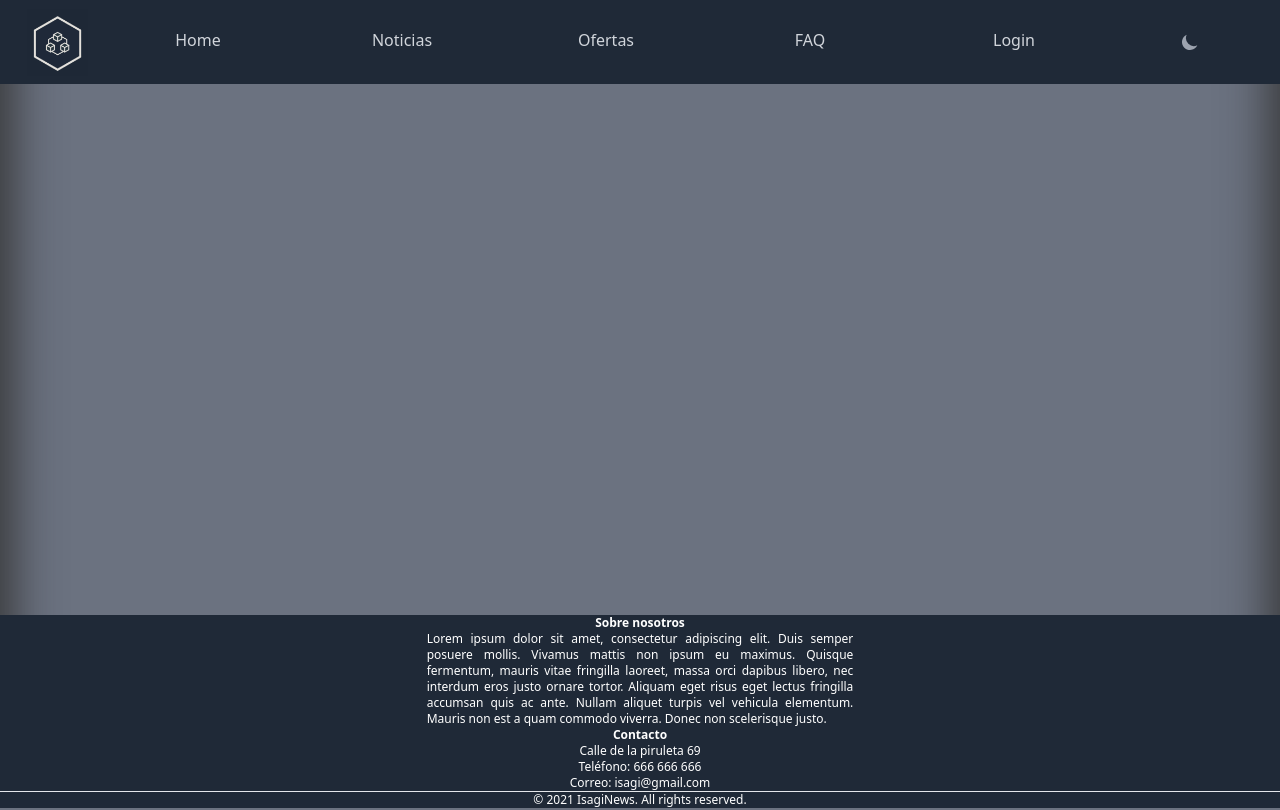
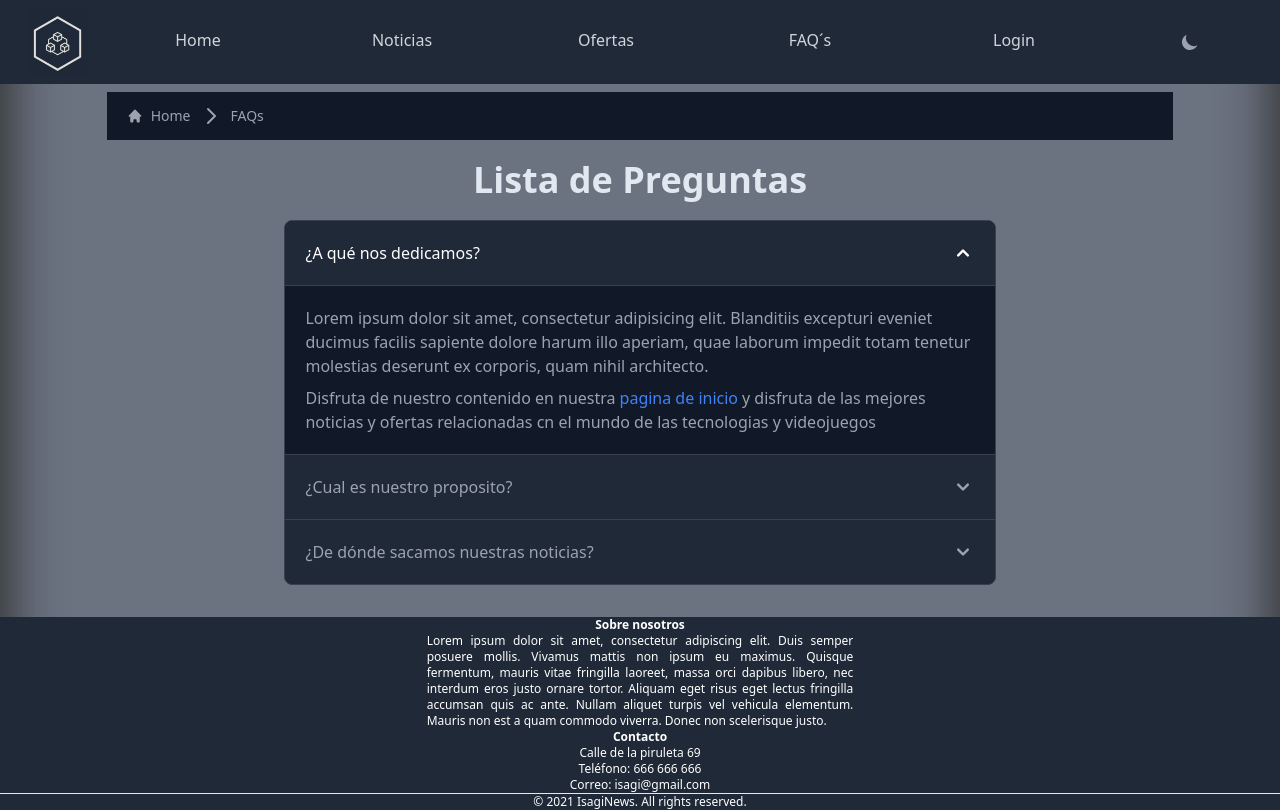
Before and after one commit to IsagiProject/isagi-news-react, a React (Vite) app: page /faq in a window 1280 px wide. Built offline with nearby package versions, Linux system fonts and the light colour scheme.

Commit message:
faqs empezada

```diff
--- a/src/App.jsx
+++ b/src/App.jsx
@@ -11,6 +11,7 @@ import { SaleDetailPage } from './pages/SaleDetailPage.jsx'
 import React from 'react'
 import { Flowbite } from 'flowbite-react'
 import { useAppSelector } from './hooks/store.js'
+import FaqsPage from './pages/FaqsPage.jsx'
 
 export function App() {
   const dark = useAppSelector((state) => state.style.dark)
@@ -28,6 +29,7 @@ export function App() {
             <Route path='/login' element={<LoginPage />} />
             <Route path='/register' element={<RegisterPage />} />
             <Route path='/sales/:id' element={<SaleDetailPage />} />
+            <Route path='/faq' element={<FaqsPage />} />
           </Routes>
         </div>
         <Footer />
--- /dev/null
+++ b/src/components/FAQs.jsx
@@ -0,0 +1,21 @@
+import { HiHome } from 'react-icons/hi'
+import { Breadcrumb } from 'flowbite-react'
+import Faqlist from './faqlits'
+export default function Faqs() {
+  return (
+    <>
+      <Breadcrumb
+        aria-label='Solid background breadcrumb example'
+        className='bg-gray-50 py-3 px-5 dark:bg-gray-900'
+      >
+        <Breadcrumb.Item href='/' icon={HiHome}>
+          Home
+        </Breadcrumb.Item>
+        <Breadcrumb.Item>FAQs</Breadcrumb.Item>
+      </Breadcrumb>
+      <div>
+        <Faqlist />
+      </div>
+    </>
+  )
+}
--- a/src/components/Menu.jsx
+++ b/src/components/Menu.jsx
@@ -43,7 +43,7 @@ export function Menu() {
         </li>
         <li className=' h-full hover:bg-slate-500 hover:scale-105 transition duration-500 text-gray-300'>
           <Link className='block w-24 h-full py-5 text-center ' to='/faq'>
-            FAQ
+            FAQ´s
           </Link>
         </li>
         {token ? (
--- a/src/components/SaleComments.jsx
+++ b/src/components/SaleComments.jsx
@@ -1,14 +1,19 @@
 import { useEffect, useState } from 'react'
 import { createPicker } from 'picmo'
 import { Comment } from './Comment'
+import { Spinner } from 'flowbite-react'
 import { useParams } from 'react-router-dom'
 import { sendComment, getComments } from '../services/sales'
 
 export function SaleComments() {
   const { id } = useParams()
   const [data, setData] = useState()
+  const [spinner, setSpinner] = useState(true)
   useEffect(() => {
-    getComments({ saleId: id }).then((comments) => setData(comments))
+    getComments({ saleId: id }).then((comments) => {
+      setData(comments)
+      setSpinner(false)
+    })
   }, [])
   const OnInput = () => {
     const tx = document.getElementsByTagName('textarea')[0]
@@ -101,6 +106,7 @@ export function SaleComments() {
         </button>
       </div>
       <div>
+        {spinner && <Spinner aria-label='Default status example' />}
         {data &&
           data.map((item) => <Comment comment={item} key={item.comment_id} />)}
       </div>
--- /dev/null
+++ b/src/components/faqlits.jsx
@@ -0,0 +1,92 @@
+import { Accordion } from 'flowbite-react'
+
+export default function Faqlist() {
+  return (
+    <>
+      <h1 className=' text-slate-200 text-center font-bold my-5 text-4xl'>
+        Lista de Preguntas
+      </h1>
+      <Accordion className='w-8/12 mx-auto bg-gray-800' alwaysOpen>
+        <Accordion.Panel>
+          <Accordion.Title>¿A qué nos dedicamos?</Accordion.Title>
+          <Accordion.Content>
+            <p className='mb-2 text-gray-500 dark:text-gray-400'>
+              Lorem ipsum dolor sit amet, consectetur adipisicing elit.
+              Blanditiis excepturi eveniet ducimus facilis sapiente dolore harum
+              illo aperiam, quae laborum impedit totam tenetur molestias
+              deserunt ex corporis, quam nihil architecto.
+            </p>
+            <p className='text-gray-500 dark:text-gray-400'>
+              Disfruta de nuestro contenido en nuestra
+              <a
+                href='/'
+                className='text-blue-600 mx-1 hover:underline dark:text-blue-500'
+              >
+                pagina de inicio
+              </a>
+              y disfruta de las mejores noticias y ofertas relacionadas cn el
+              mundo de las tecnologias y videojuegos
+            </p>
+          </Accordion.Content>
+        </Accordion.Panel>
+        <Accordion.Panel>
+          <Accordion.Title>¿Cual es nuestro proposito?</Accordion.Title>
+          <Accordion.Content>
+            <p className='mb-2 text-gray-500 dark:text-gray-400'>
+              Lorem ipsum dolor sit amet consectetur adipisicing elit. Officiis
+              tempora quos quae obcaecati, nesciunt, non corporis sapiente ullam
+              alias numquam nisi suscipit accusamus delectus ex minus, ut
+              maiores placeat amet.
+            </p>
+            {/* <p className='text-gray-500 dark:text-gray-400'>
+              Check out the
+              <a
+                href='https://flowbite.com/figma/'
+                className='text-blue-600 hover:underline dark:text-blue-500'
+              >
+                Figma design system
+              </a>
+              based on the utility classes from Tailwind CSS and components from
+              Flowbite.
+             </p> */}
+          </Accordion.Content>
+        </Accordion.Panel>
+        <Accordion.Panel>
+          <Accordion.Title>
+            ¿De dónde sacamos nuestras noticias?
+          </Accordion.Title>
+          <Accordion.Content>
+            <p className='mb-2 text-gray-500 dark:text-gray-400'>
+              Lorem ipsum dolor sit amet consectetur, adipisicing elit. Commodi et voluptatibus velit, incidunt adipisci blanditiis illum obcaecati, sed ullam sequi, explicabo praesentium aspernatur dolore aliquid ducimus voluptas reiciendis. Ea, ipsum!
+            </p>
+            <p className='mb-2 text-gray-500 dark:text-gray-400'>
+              Lorem ipsum dolor sit amet consectetur adipisicing elit. Ipsum, voluptates sed expedita doloremque voluptate necessitatibus rerum ad officiis voluptatibus deserunt blanditiis commodi aliquid harum repellat veniam modi vero sint dolores?
+            </p>
+            <p className='mb-2 text-gray-500 dark:text-gray-400'>
+              descubre mas acerca de nuestras noticias y ofertas:
+            </p>
+            <ul className='list-disc pl-5 text-gray-500 dark:text-gray-400'>
+              <li>
+                <a
+                  href='/news'
+                  className='text-blue-600 hover:underline dark:text-blue-500'
+                >
+                  Noticias
+                </a>
+              </li>
+              <li>
+                <a
+                  href='/sales'
+                  rel='nofollow'
+                  className='text-blue-600 hover:underline dark:text-blue-500'
+                >
+                  Ofertas
+                </a>
+              </li>
+            </ul>
+          </Accordion.Content>
+        </Accordion.Panel>
+      </Accordion>
+    </>
+  )
+}
--- /dev/null
+++ b/src/pages/FaqsPage.jsx
@@ -0,0 +1,5 @@
+import Faqs from '../components/FAQs'
+
+export default function FaqsPage() {
+  return <Faqs />
+}
```
